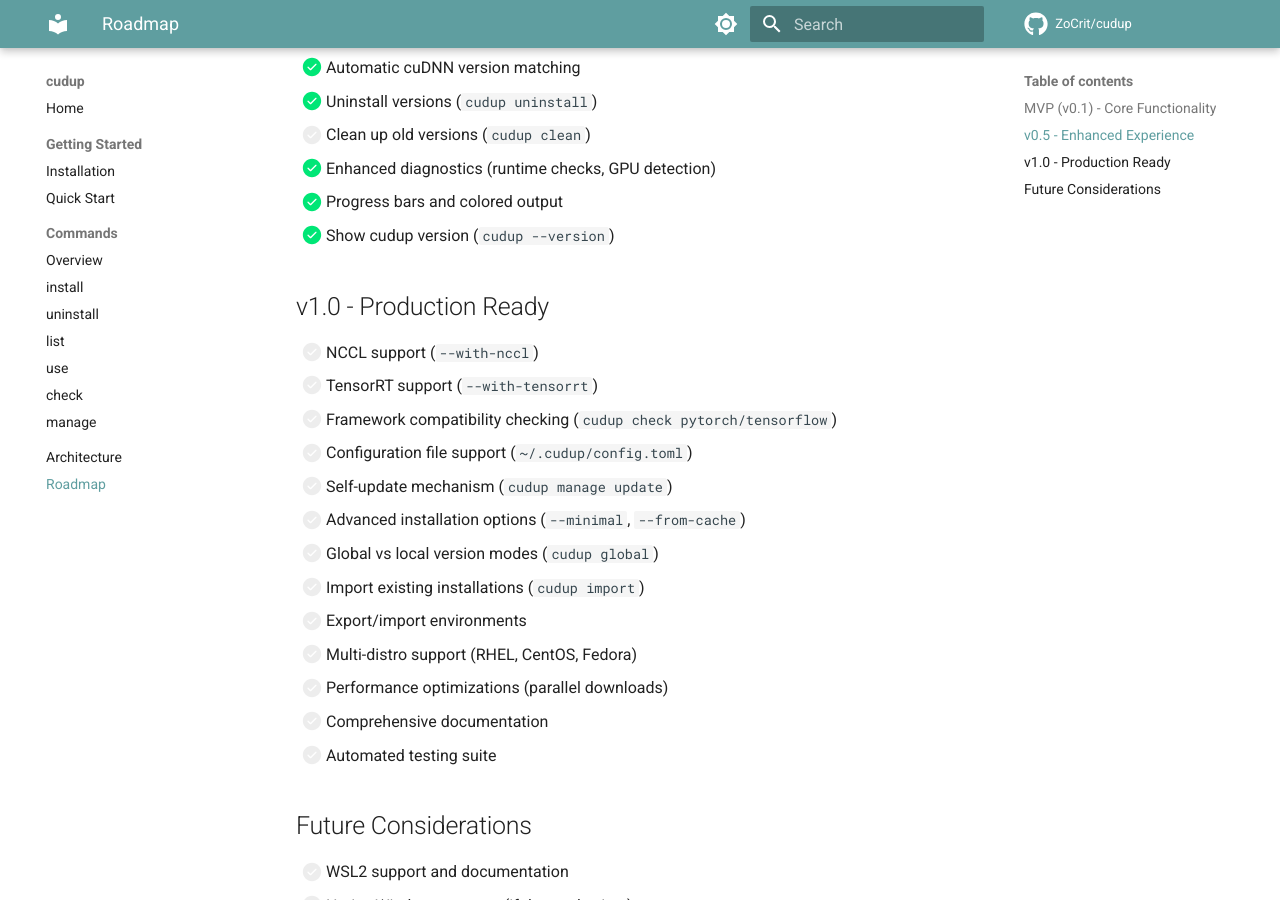
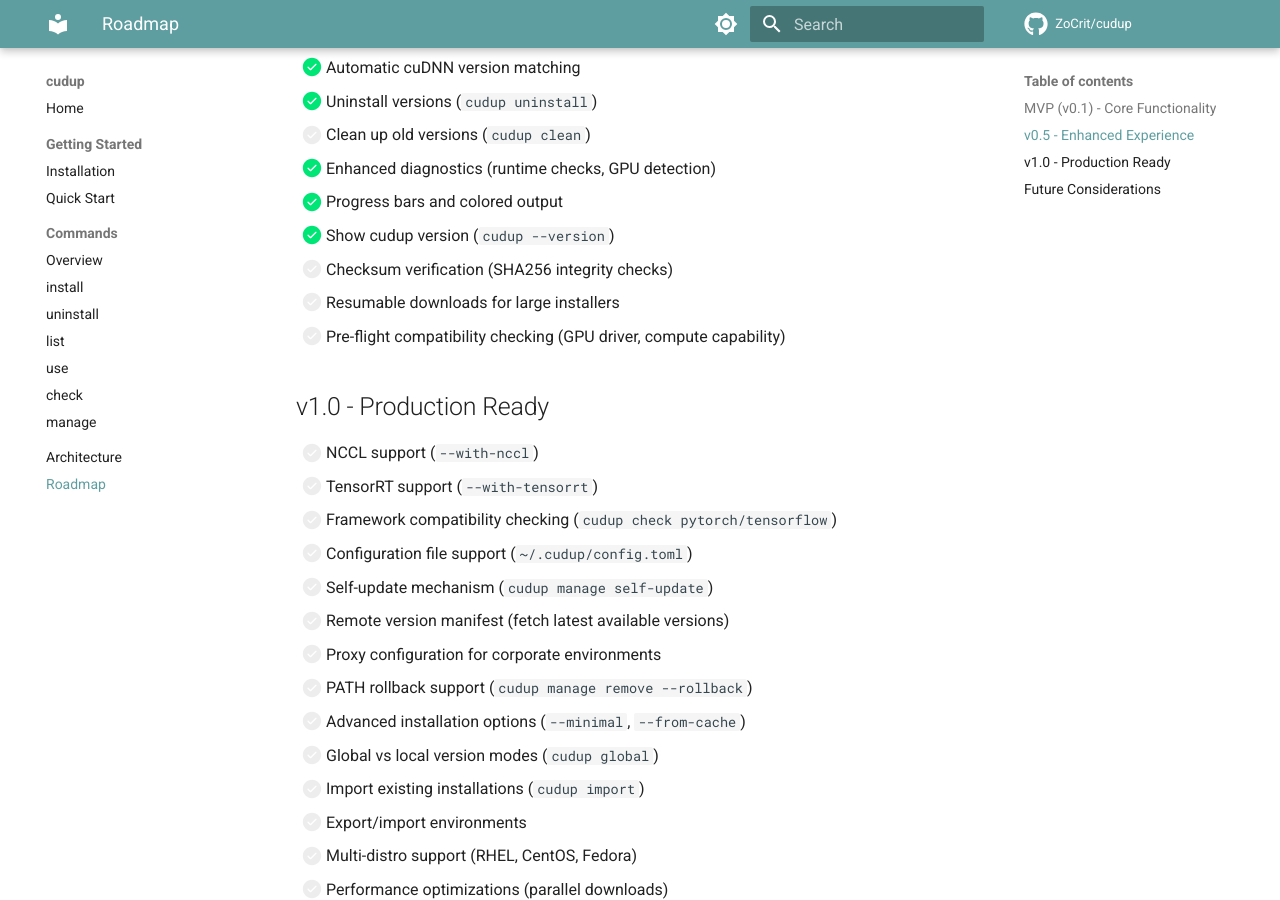
Before and after one commit to zocrit/cudup, an MkDocs documentation site: the page built from docs/roadmap.md, in a window 1280 px wide and 900 px high, scrolled down 593 px. Built offline with MkDocs 1.6.1 and Material for MkDocs 9.7.7, drawn with Linux system fonts in a browser that asks for light colours; comment, search, counter and statistics services are not loaded.

```diff
--- a/docs/roadmap.md
+++ b/docs/roadmap.md
@@ -21,6 +21,9 @@
 - [x] Enhanced diagnostics (runtime checks, GPU detection)
 - [x] Progress bars and colored output
 - [x] Show cudup version (`cudup --version`)
+- [ ] Checksum verification (SHA256 integrity checks)
+- [ ] Resumable downloads for large installers
+- [ ] Pre-flight compatibility checking (GPU driver, compute capability)
 
 ## v1.0 - Production Ready
 
@@ -28,7 +31,10 @@
 - [ ] TensorRT support (`--with-tensorrt`)
 - [ ] Framework compatibility checking (`cudup check pytorch/tensorflow`)
 - [ ] Configuration file support (`~/.cudup/config.toml`)
-- [ ] Self-update mechanism (`cudup manage update`)
+- [ ] Self-update mechanism (`cudup manage self-update`)
+- [ ] Remote version manifest (fetch latest available versions)
+- [ ] Proxy configuration for corporate environments
+- [ ] PATH rollback support (`cudup manage remove --rollback`)
 - [ ] Advanced installation options (`--minimal`, `--from-cache`)
 - [ ] Global vs local version modes (`cudup global`)
 - [ ] Import existing installations (`cudup import`)
```
Also changed, not shown: CONTRIBUTING.md (+26 -13 lines), README.md (+9 -3 lines), docs/commands/uninstall.md (+7 -0 lines).
